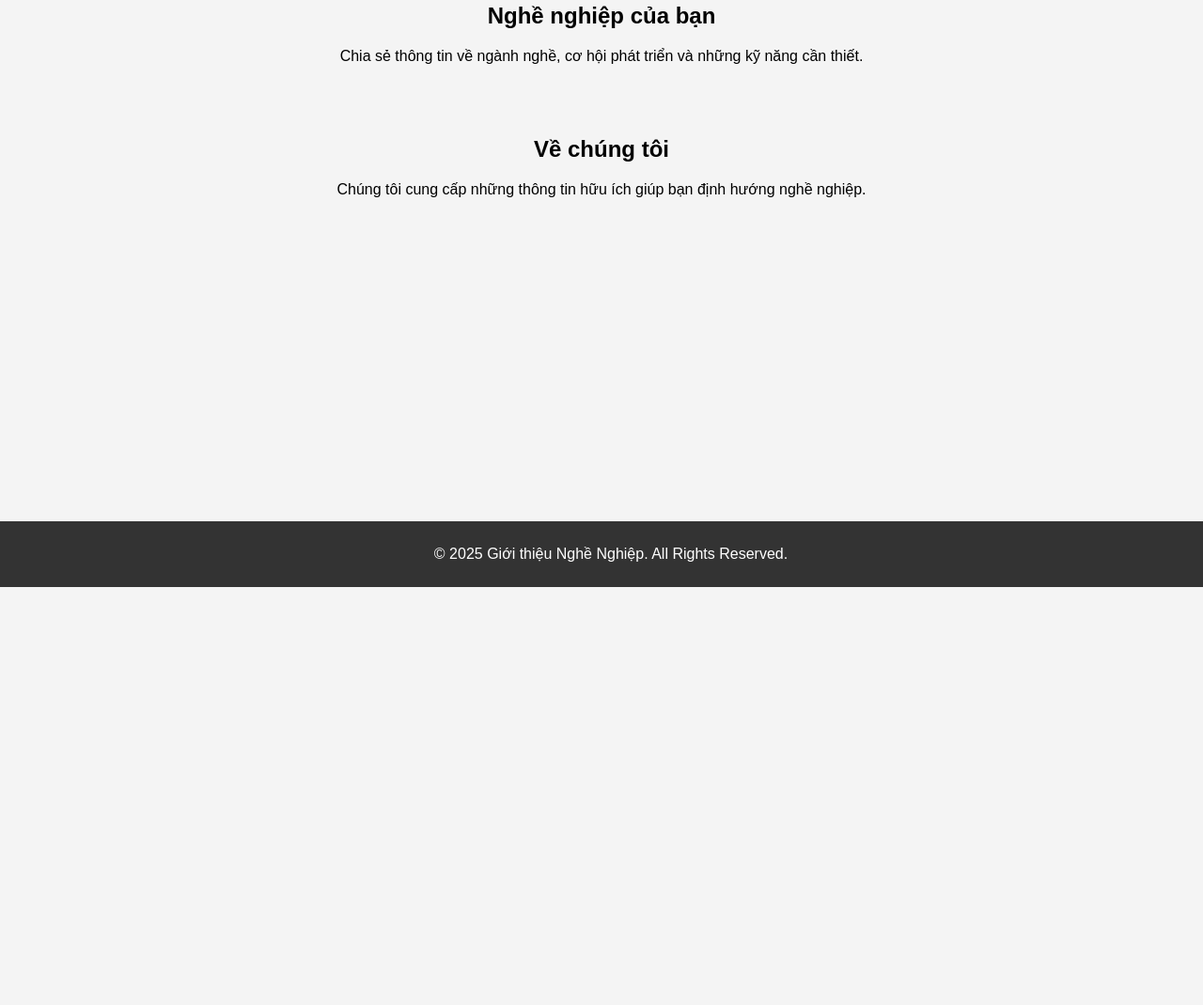
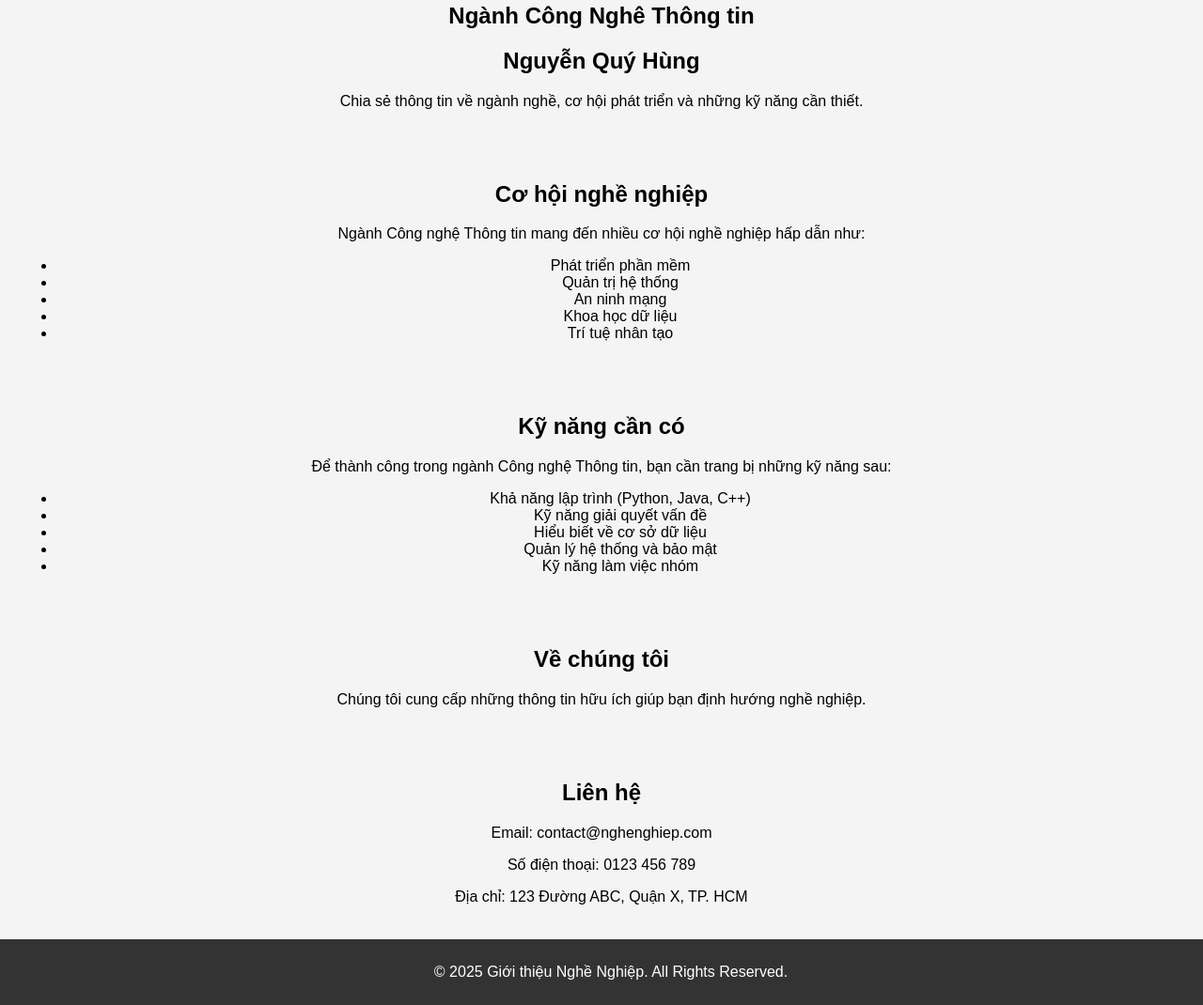
Before and after one commit to NguyenQuyHung/tinhocviet.github.io, a plain HTML site: page index.html in a window 1280 px wide. Shown: the part 175-1245 px from the top of the page at 94% size. Before the commit the page ends 800 px from the top, so only its background shows below. Drawn offline with Linux system fonts and the light colour scheme.

Commit message:
up lan 2

```diff
--- a/index.html
+++ b/index.html
@@ -11,13 +11,45 @@
         <h1>Chào mừng đến với Trang Giới Thiệu Nghề Nghiệp</h1>
     </header>
     <section class="content">
-        <img src="images/career.jpg" alt="Hình ảnh nghề nghiệp">
-        <h2>Nghề nghiệp của bạn</h2>
+        <img src="images/1..jpg" alt="Hình ảnh nghề nghiệp">
+        <h2>Ngành Công Nghê Thông tin</h2>
+        <h2>Nguyễn Quý Hùng</h2>
         <p>Chia sẻ thông tin về ngành nghề, cơ hội phát triển và những kỹ năng cần thiết.</p>
     </section>
-    <section class="about">
+    <section class="content">
+        <h2>Cơ hội nghề nghiệp</h2>
+        <p>Ngành Công nghệ Thông tin mang đến nhiều cơ hội nghề nghiệp hấp dẫn như:</p>
+        <ul>
+            <li>Phát triển phần mềm</li>
+            <li>Quản trị hệ thống</li>
+            <li>An ninh mạng</li>
+            <li>Khoa học dữ liệu</li>
+            <li>Trí tuệ nhân tạo</li>
+        </ul>
+    </section>
+
+    <section class="content">
+        <h2>Kỹ năng cần có</h2>
+        <p>Để thành công trong ngành Công nghệ Thông tin, bạn cần trang bị những kỹ năng sau:</p>
+        <ul>
+            <li>Khả năng lập trình (Python, Java, C++)</li>
+            <li>Kỹ năng giải quyết vấn đề</li>
+            <li>Hiểu biết về cơ sở dữ liệu</li>
+            <li>Quản lý hệ thống và bảo mật</li>
+            <li>Kỹ năng làm việc nhóm</li>
+        </ul>
+    </section>
+
+    <section class="content">
         <h2>Về chúng tôi</h2>
         <p>Chúng tôi cung cấp những thông tin hữu ích giúp bạn định hướng nghề nghiệp.</p>
+    </section>
+
+    <section class="content">
+        <h2>Liên hệ</h2>
+        <p>Email: contact@nghenghiep.com</p>
+        <p>Số điện thoại: 0123 456 789</p>
+        <p>Địa chỉ: 123 Đường ABC, Quận X, TP. HCM</p>
     </section>
     <footer>
         <p>&copy; 2025 Giới thiệu Nghề Nghiệp. All Rights Reserved.</p>
--- a/style.css
+++ b/style.css
@@ -29,6 +29,6 @@ footer {
     text-align: center;
     padding: 10px;
     position: absolute;
-    bottom: 0;
+
     width: 100%;
 }
```
